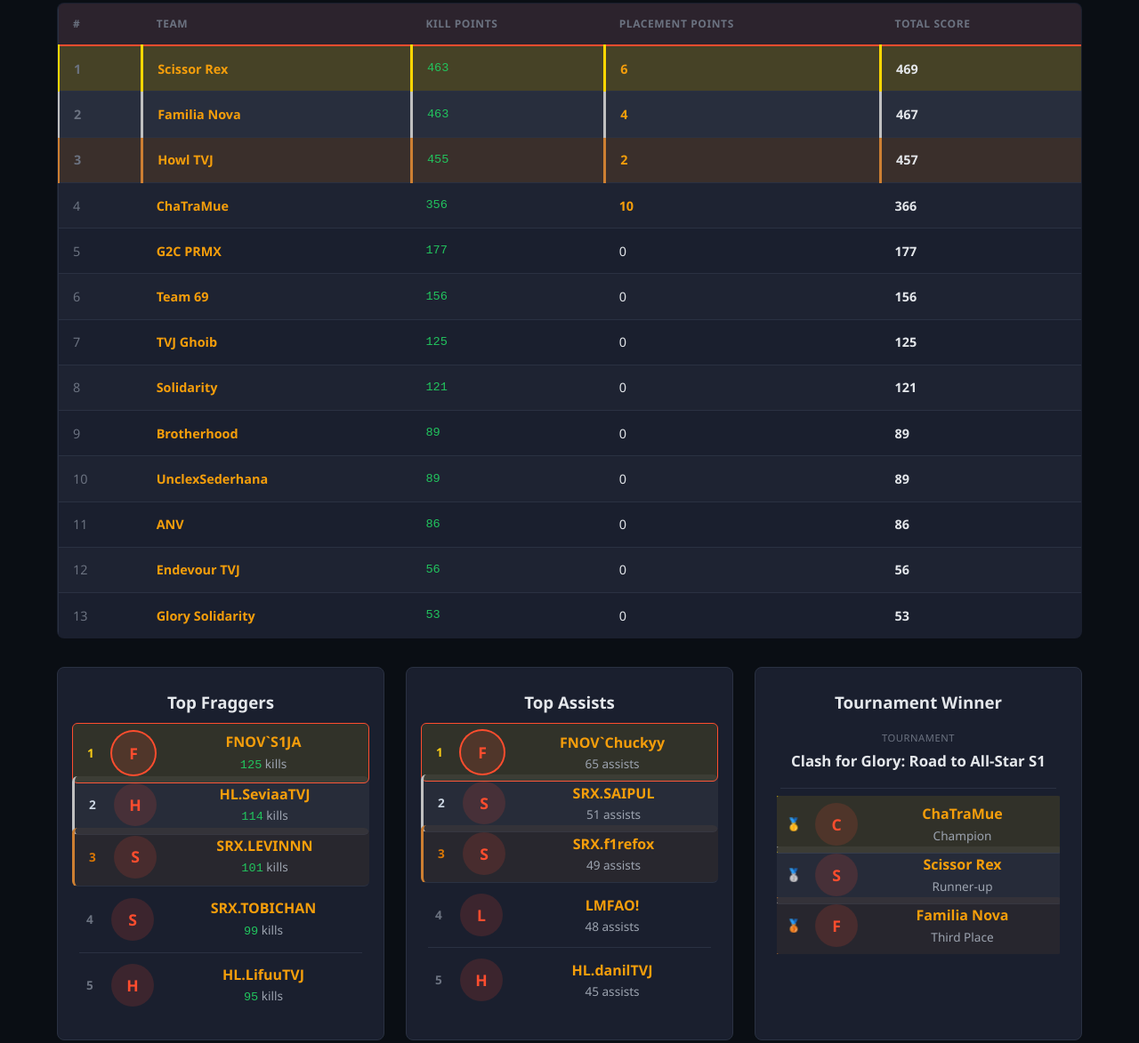
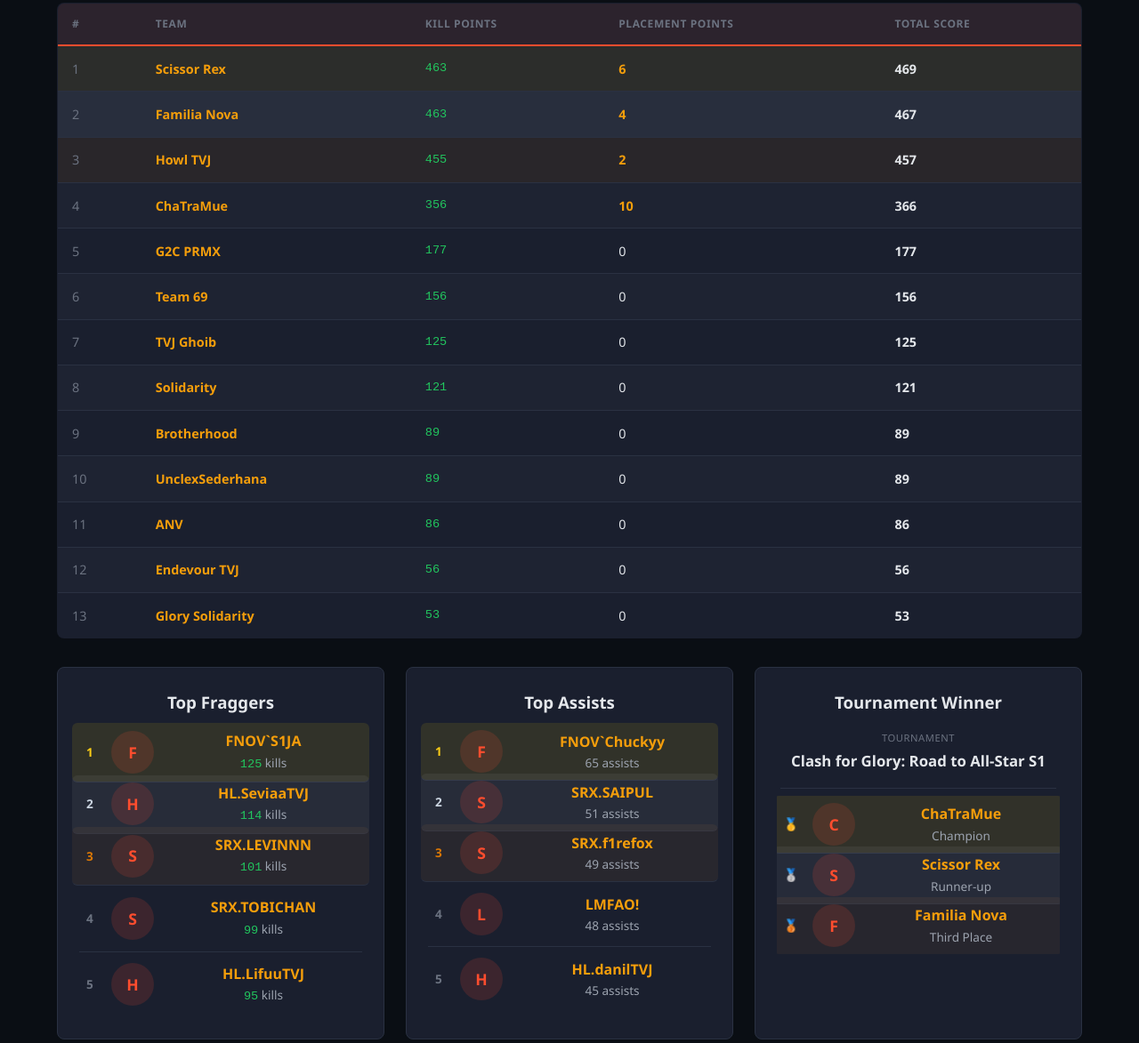
Before and after one commit to halorikkun/cflesportsid, an Astro site: page / in a window 1280 px wide. Shown: the part 452-1625 px from the top of the page at 89% size. Built offline with nearby package versions, Linux system fonts and the light colour scheme; Astro itself is replaced by a stand-in of ours.

Commit message:
update highlight color

```diff
--- a/src/pages/index.astro
+++ b/src/pages/index.astro
@@ -148,7 +148,7 @@ const topAssistsPlayers = [...players].sort((a, b) => b.data.stats.assists - a.d
         <h3 style="margin-bottom: 1rem; color: var(--text-primary);">Top Fraggers</h3>
         <div class="top-list">
           {topFraggers.map((p, i) => (
-  <div class={`top-list-item ${i === 0 ? 'rank-gold' : i === 1 ? 'rank-silver' : i === 2 ? 'rank-bronze' : ''} ${i === 0 ? 'top-highlight' : ''}`}>
+  <div class={`top-list-item ${i === 0 ? 'rank-gold' : i === 1 ? 'rank-silver' : i === 2 ? 'rank-bronze' : ''}`}>
               <span class="top-rank">{i + 1}</span>
               <div class="avatar">{p.data.ign.charAt(0).toUpperCase()}</div>
               <div class="top-info">
@@ -166,7 +166,7 @@ const topAssistsPlayers = [...players].sort((a, b) => b.data.stats.assists - a.d
         <h3 style="margin-bottom: 1rem; color: var(--text-primary);">Top Assists</h3>
         <div class="top-list">
           {topAssistsPlayers.map((p, i) => (
-  <div class={`top-list-item ${i === 0 ? 'rank-gold' : i === 1 ? 'rank-silver' : i === 2 ? 'rank-bronze' : ''} ${i === 0 ? 'top-highlight' : ''}`}>
+  <div class={`top-list-item ${i === 0 ? 'rank-gold' : i === 1 ? 'rank-silver' : i === 2 ? 'rank-bronze' : ''}`}>
               <span class="top-rank">{i + 1}</span>
               <div class="avatar">{p.data.ign.charAt(0).toUpperCase()}</div>
               <div class="top-info">
--- a/src/styles/global.css
+++ b/src/styles/global.css
@@ -261,51 +261,24 @@ tr:hover td {
   .page-header h1 { font-size: 1.5rem; }
 }
 
-/* Team standings table row highlights */
-tr.rank-gold td {
-  background: rgba(255, 215, 0, 0.12);
-  border-left: 3px solid #ffd700;
-}
-tr.rank-gold td:first-child {
-  color: #ffd700;
-  font-weight: 700;
-}
-tr.rank-silver td {
-  background: rgba(192, 192, 192, 0.1);
-  border-left: 3px solid #c0c0c0;
-}
-tr.rank-silver td:first-child {
-  color: #c0c0c0;
-  font-weight: 700;
-}
-tr.rank-bronze td {
-  background: rgba(205, 127, 50, 0.1);
-  border-left: 3px solid #cd7f32;
-}
-tr.rank-bronze td:first-child {
-  color: #cd7f32;
-  font-weight: 700;
-}
-
-/* Top list item highlights (fraggers/assists) */
 .top-list-item.rank-gold {
-  background: rgba(255, 215, 0, 0.12);
-  border-left: 3px solid #ffd700;
+  background: rgba(255, 215, 0, 0.1);
   border-radius: 6px;
-  padding: 0.75rem 0.5rem 0.75rem 0.75rem;
-  margin-left: -3px;
+  padding: 0.5rem;
+  margin: -0.5rem;
+  margin-bottom: 0;
 }
 .top-list-item.rank-silver {
-  background: rgba(192, 192, 192, 0.1);
-  border-left: 3px solid #c0c0c0;
+  background: rgba(192, 192, 192, 0.08);
   border-radius: 6px;
-  padding: 0.75rem 0.5rem 0.75rem 0.75rem;
-  margin-left: -3px;
+  padding: 0.5rem;
+  margin: -0.5rem;
+  margin-bottom: 0;
 }
 .top-list-item.rank-bronze {
-  background: rgba(205, 127, 50, 0.1);
-  border-left: 3px solid #cd7f32;
+  background: rgba(205, 127, 50, 0.08);
   border-radius: 6px;
-  padding: 0.75rem 0.5rem 0.75rem 0.75rem;
-  margin-left: -3px;
+  padding: 0.5rem;
+  margin: -0.5rem;
+  margin-bottom: 0;
 }
```
